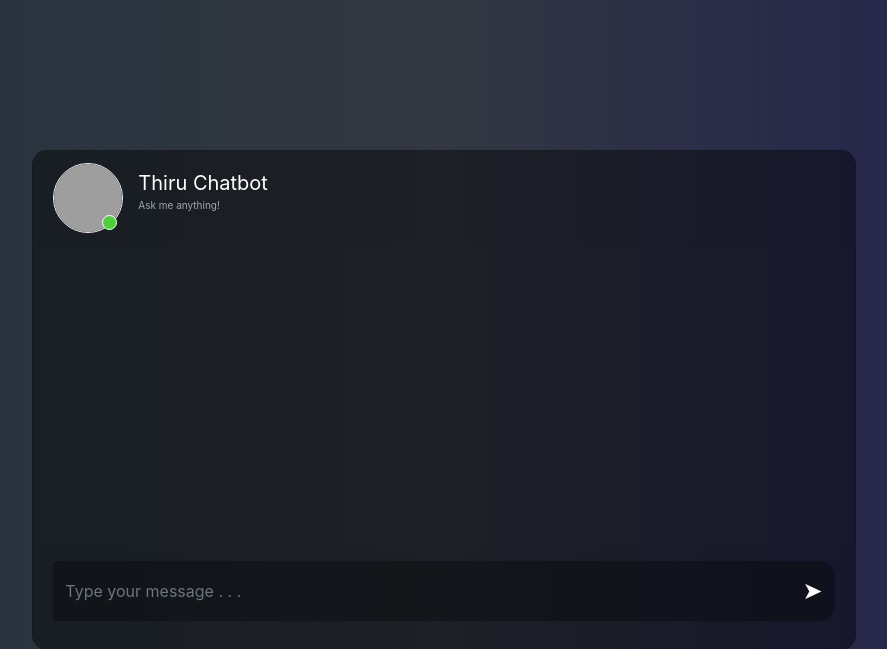
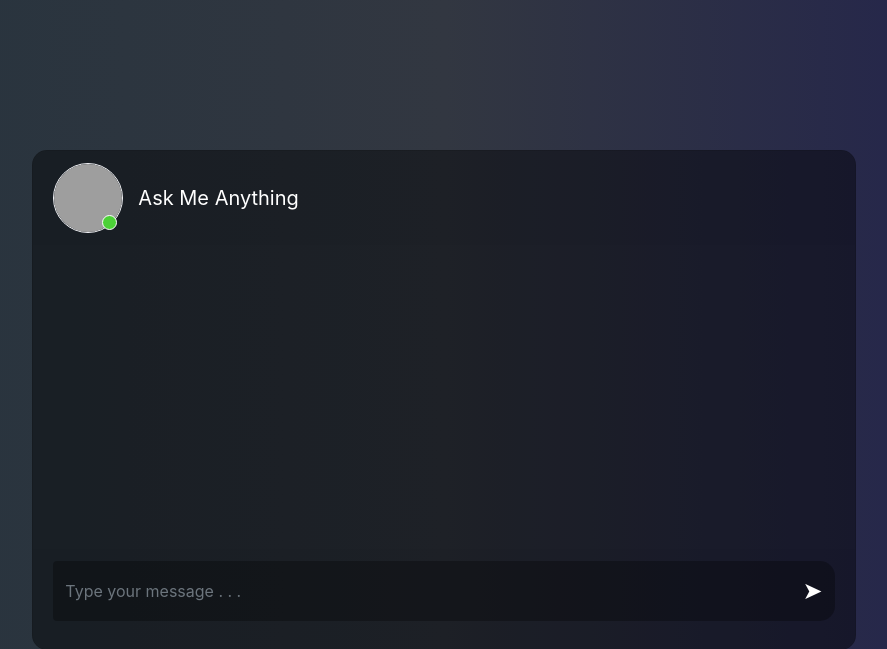
Before and after one commit to AayushGupta16/virtual-avatar, a Flask app: page / in a window 1280 px wide. Shown: the top 649 px of the page, without its empty margins (196-1083 px from the left). Run offline with Flask 3, Linux system fonts and the light colour scheme; some libraries are stand-ins or nearby versions; grey boxes are pictures that could not be loaded.

Commit message:
Updated tagline

```diff
--- a/templates/chat.html
+++ b/templates/chat.html
@@ -20,8 +20,7 @@
                                 <span class="online_icon"></span>
                             </div>
                             <div class="user_info">
-                                <span>Thiru Chatbot</span>
-                                <p>Ask me anything!</p>
+                                <span>Ask Me Anything</span>
                             </div>
                         </div>
                     </div>
```
